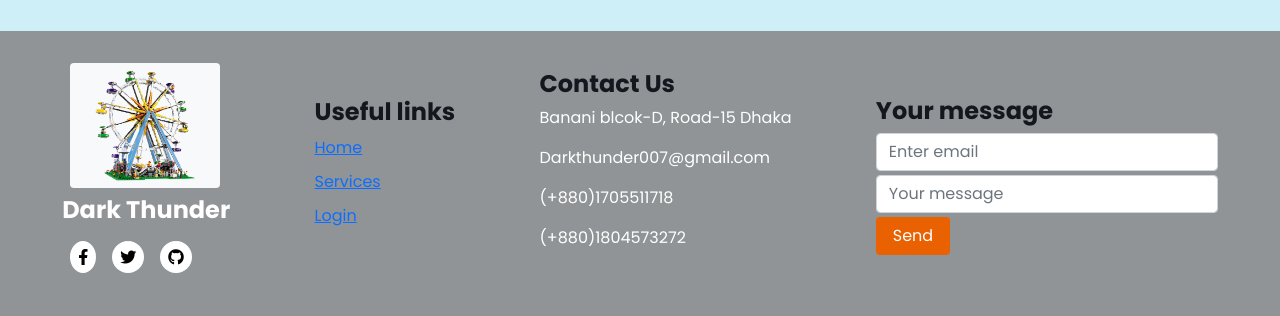
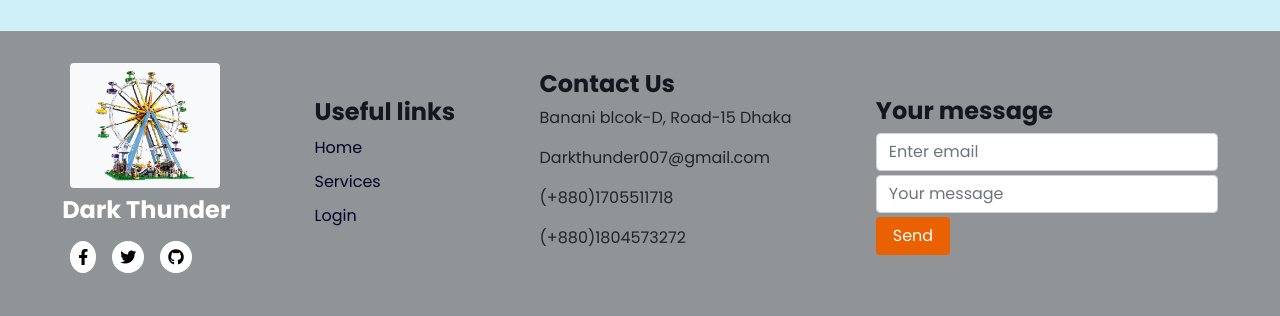
Before and after one commit to nazmul-devs/DarkThunder, a React (Create React App) app: page / in a window 1280 px wide. Shown: the part 2486-2802 px from the top of the page. Built offline with nearby package versions, Linux system fonts and the light colour scheme; no server answers.

Commit message:
change footer style

```diff
--- a/src/Pages/Footer/Footer.css
+++ b/src/Pages/Footer/Footer.css
@@ -6,9 +6,12 @@
 }
 
 .useful-links a {
+	color: #000026;
+	cursor: pointer;
 	display: block;
+	font-size: 16px;
 	margin: 10px 0;
-	cursor: pointer;
+	text-decoration: none;
 }
 .contact-us h4,
 .your-msg,
--- a/src/Pages/Footer/Footer.js
+++ b/src/Pages/Footer/Footer.js
@@ -32,7 +32,7 @@ const Footer = () => {
 					<a href="/">Services</a>
 					<a href="/login">Login</a>
 				</div>
-				<div className="contact-us text-white">
+				<div className="contact-us text-scondary">
 					<h4>Contact Us</h4>
 					<p>Banani blcok-D, Road-15 Dhaka</p>
 					<p>Darkthunder007@gmail.com</p>
```
